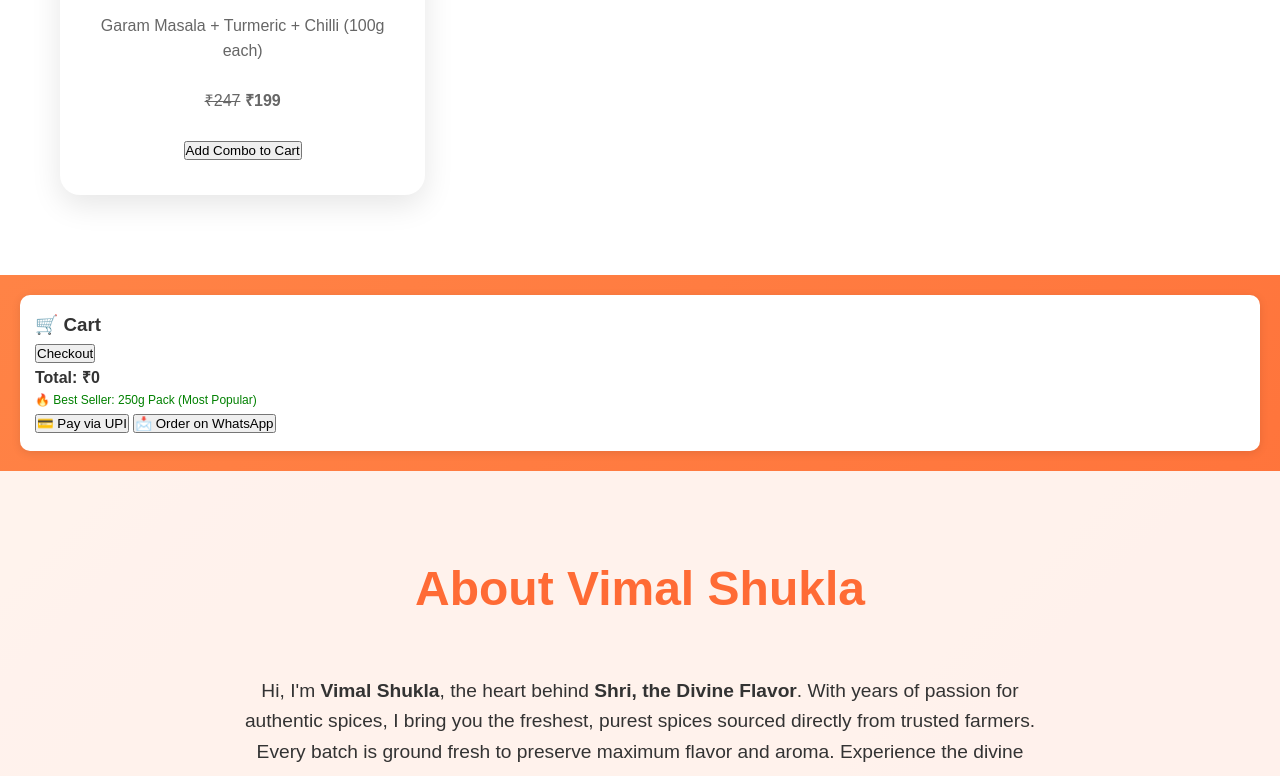
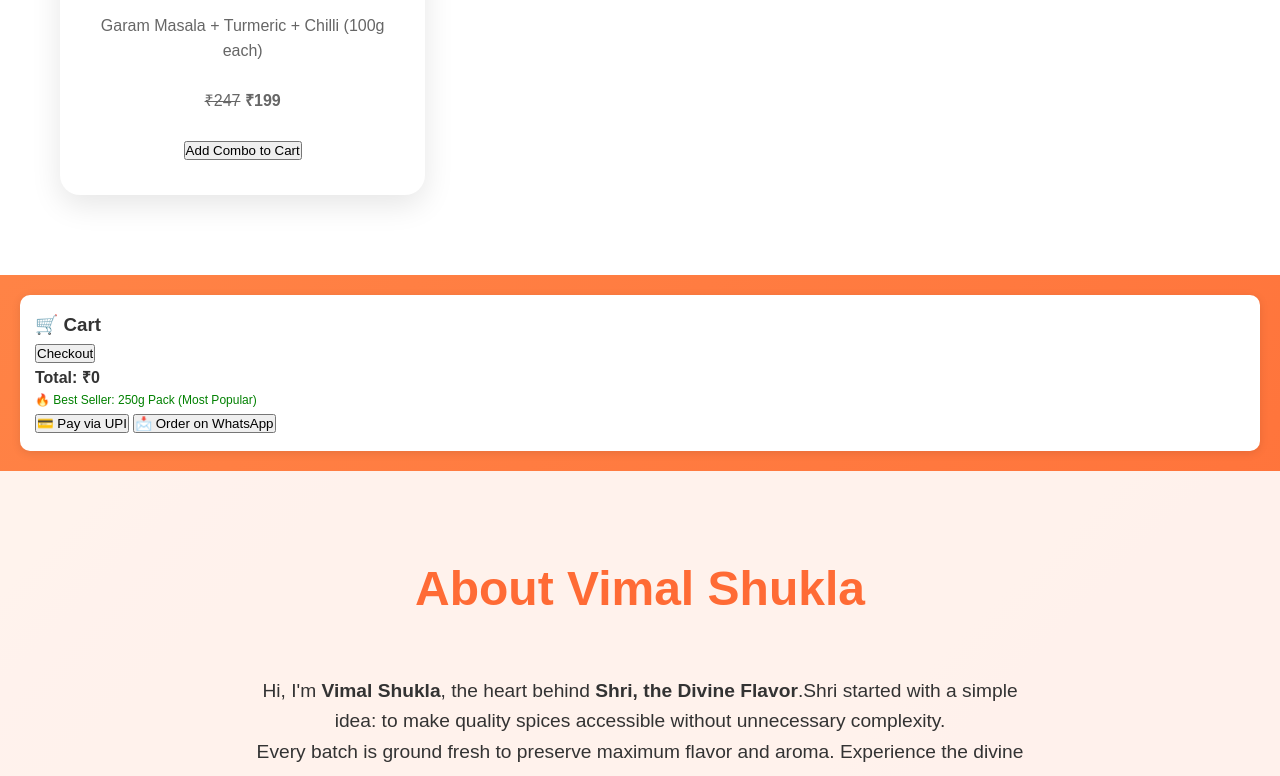
Before and after one commit to Shri-gif/Shri, a plain HTML site: page index.html in a window 1280 px wide. Shown: the part 2024-2800 px from the top of the page. Drawn offline with Linux system fonts and the light colour scheme; no server answers.

Commit message:
Update index.html

```diff
--- a/index.html
+++ b/index.html
@@ -253,6 +253,7 @@
                 <li><a href="#products">Products</a></li>
                 <li><a href="#about">About</a></li>
                 <li><a href="#contact">Contact</a></li>
+                <li><a href="#whyshri">Why Shri</a></li>
             </ul>
         </nav>
     </header>
@@ -318,7 +319,7 @@
         <div class="container">
             <h2 class="section-title">About Vimal Shukla</h2>
             <div class="about-content">
-                <p>Hi, I'm <strong>Vimal Shukla</strong>, the heart behind <strong>Shri, the Divine Flavor</strong>. With years of passion for authentic spices, I bring you the freshest, purest spices sourced directly from trusted farmers.</p>
+                <p>Hi, I'm <strong>Vimal Shukla</strong>, the heart behind <strong>Shri, the Divine Flavor</strong>.Shri started with a simple idea: to make quality spices accessible without unnecessary complexity.</p>
                 <p>Every batch is ground fresh to preserve maximum flavor and aroma. Experience the divine taste that elevates every meal to perfection!</p>
             </div>
         </div>
```
